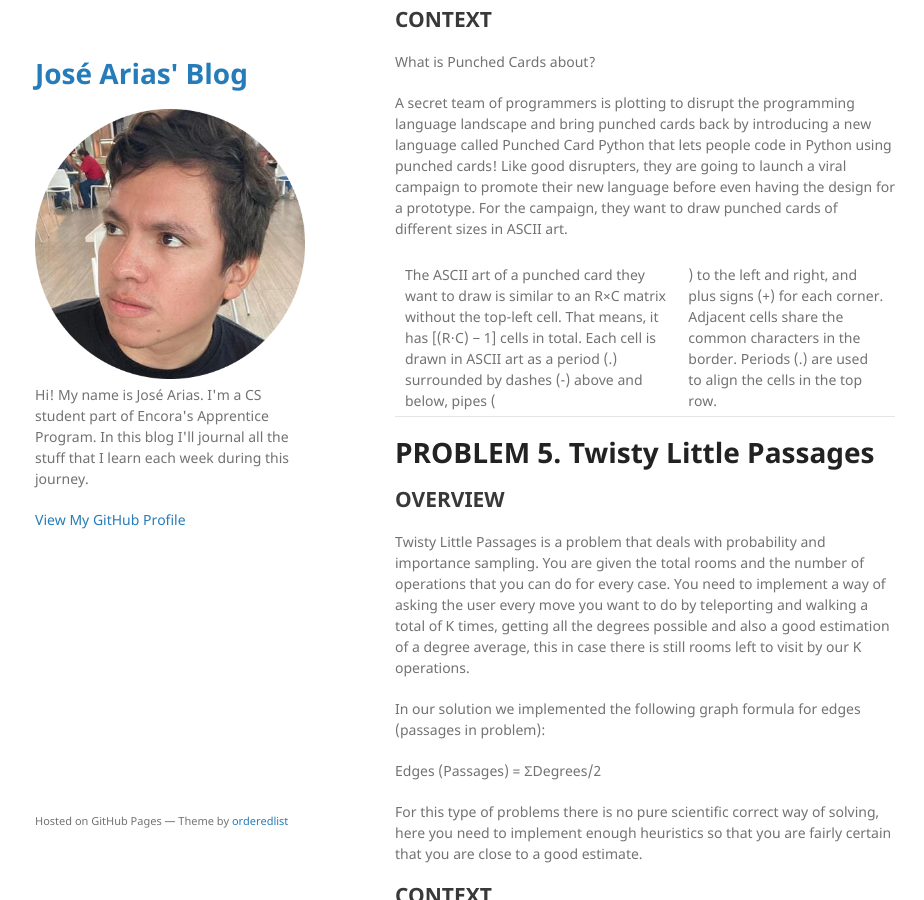
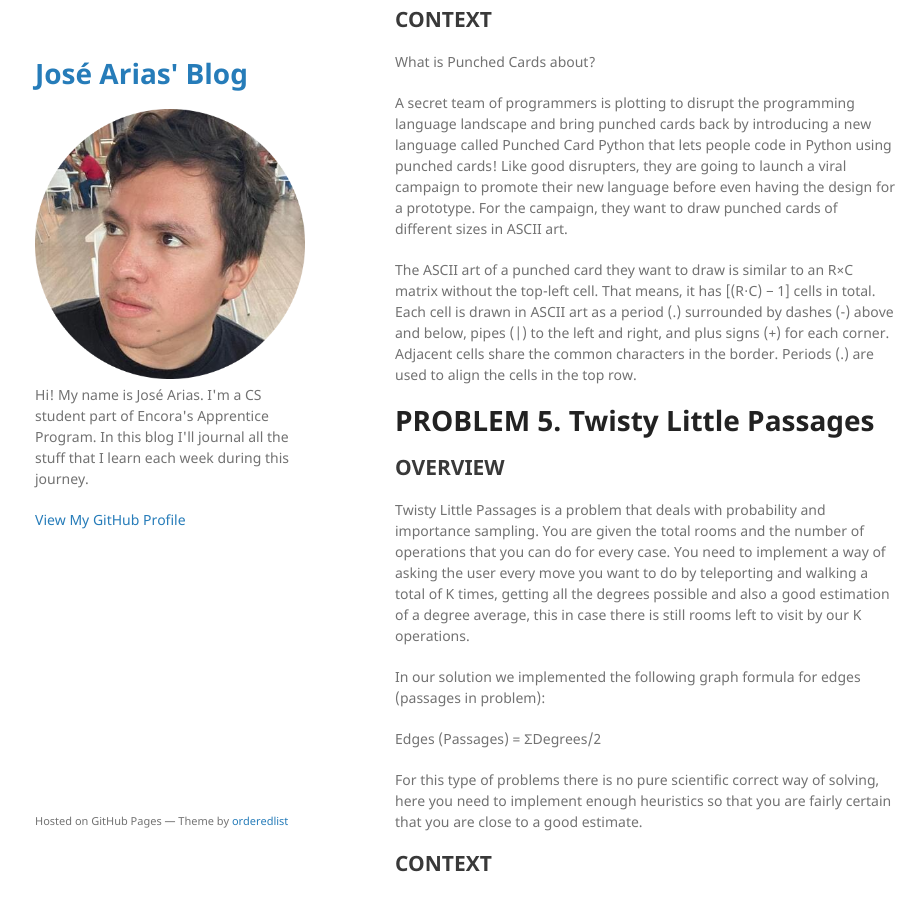
Before and after one commit to joseearias/joseearias.github.io, a Jekyll site: the page built from _posts/2022-10-23-collab-log.markdown, in a window 1280 px wide and 900 px high, scrolled down 607 px. Shown: the whole window, without its empty margins (175-1099 px from the left). Built offline with Jekyll 4.4.1, drawn with Linux system fonts in a browser that asks for light colours.

Commit message:
Update 2022-10-23-collab-log.markdown

```diff
--- a/_posts/2022-10-23-collab-log.markdown
+++ b/_posts/2022-10-23-collab-log.markdown
@@ -30,7 +30,7 @@ What is Punched Cards about?
 
 A secret team of programmers is plotting to disrupt the programming language landscape and bring punched cards back by introducing a new language called Punched Card Python that lets people code in Python using punched cards! Like good disrupters, they are going to launch a viral campaign to promote their new language before even having the design for a prototype. For the campaign, they want to draw punched cards of different sizes in ASCII art.
 
-The ASCII art of a punched card they want to draw is similar to an R×C matrix without the top-left cell. That means, it has [(R⋅C) − 1] cells in total. Each cell is drawn in ASCII art as a period (.) surrounded by dashes (-) above and below, pipes (|) to the left and right, and plus signs (+) for each corner. Adjacent cells share the common characters in the border. Periods (.) are used to align the cells in the top row.
+The ASCII art of a punched card they want to draw is similar to an R×C matrix without the top-left cell. That means, it has [(R⋅C) − 1] cells in total. Each cell is drawn in ASCII art as a period (.) surrounded by dashes (-) above and below, pipes (\|) to the left and right, and plus signs (+) for each corner. Adjacent cells share the common characters in the border. Periods (.) are used to align the cells in the top row.
 
 # PROBLEM 5. Twisty Little Passages
 
```
